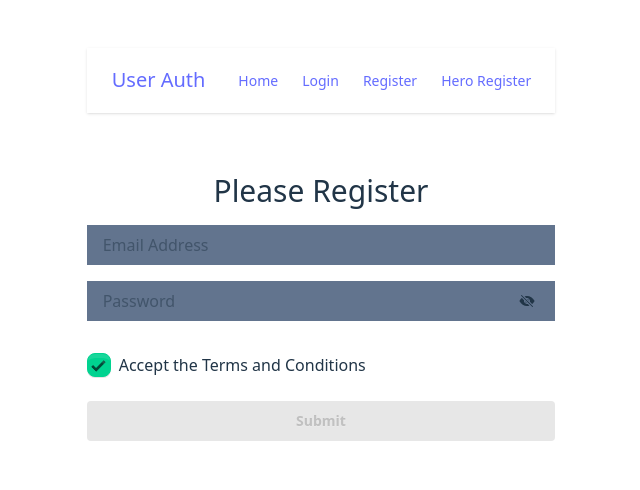
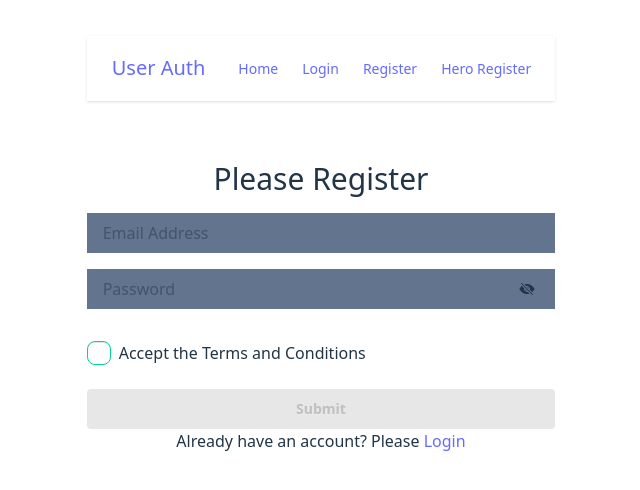
Before and after one commit to jnakht/user-email-password-auth, a React (Vite) app: page /signUp in a window 1280 px wide. Shown: the part 156-646 px from the top of the page, without its empty margins (319-959 px from the left). Built offline with nearby package versions, Linux system fonts and the light colour scheme.

Commit message:
login-sign Up toggle

```diff
--- a/src/components/Login/Login.jsx
+++ b/src/components/Login/Login.jsx
@@ -1,6 +1,7 @@
 import { signInWithEmailAndPassword } from "firebase/auth";
 import auth from "../../firebase/firebase.config";
 import { useState } from "react";
+import { Link } from "react-router-dom";
 
 
 const Login = () => {
@@ -56,6 +57,7 @@ const Login = () => {
                                         <p className="text-3xl text-green-700">{successMessage}</p>
                                     </div>
                                 }
+                                <p>New Here? Please <Link to='/signUp'>Sign Up</Link></p>
                             </fieldset>
                         </div>
                     </form>
--- a/src/components/SignUp/SignUp.jsx
+++ b/src/components/SignUp/SignUp.jsx
@@ -2,6 +2,7 @@ import { createUserWithEmailAndPassword } from "firebase/auth";
 import auth from "../../firebase/firebase.config";
 import { useState } from "react";
 import { IoEye, IoEyeOff } from "react-icons/io5";
+import { Link } from "react-router-dom";
 const SignUp = () => {
     const [registerError, setRegisterError] = useState('');
     const [registerSuccess, setRegisterSuccess] = useState('');
@@ -57,7 +58,7 @@ const SignUp = () => {
                     }
                 </span>
                 <div className="mt-4 mb-6 flex gap-2">
-                     <input onClick={handleTermsAndConditions} type="checkbox" defaultChecked           className="checkbox checkbox-success" />
+                     <input onClick={handleTermsAndConditions} type="checkbox"           className="checkbox checkbox-success" />
                      <p>Accept the Terms and Conditions</p>
                 </div>
                 <input disabled={!termsAccepted} className="btn btn-primary" type="submit" value="Submit" />
@@ -68,6 +69,7 @@ const SignUp = () => {
             {
                 registerSuccess && <p className="text-2xl text-green-700">{registerSuccess}</p>
             }
+            <p>Already have an account? Please <Link to='/login'>Login</Link></p>
         </div>
     );
 };
```
